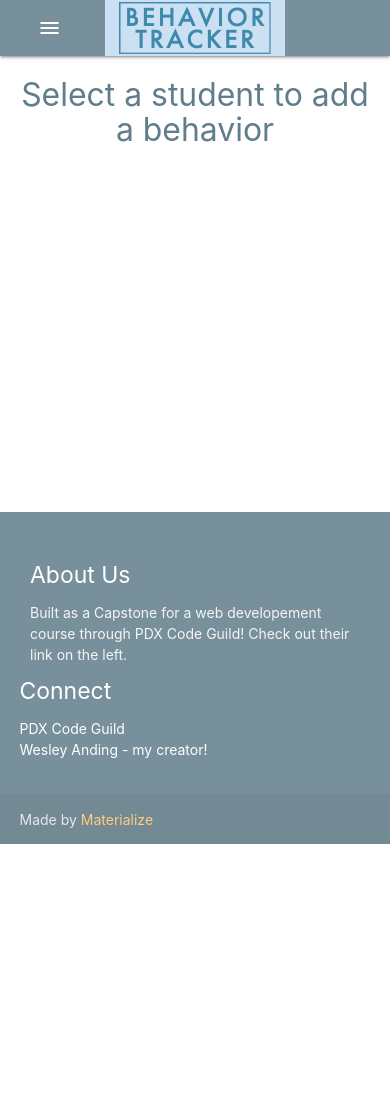
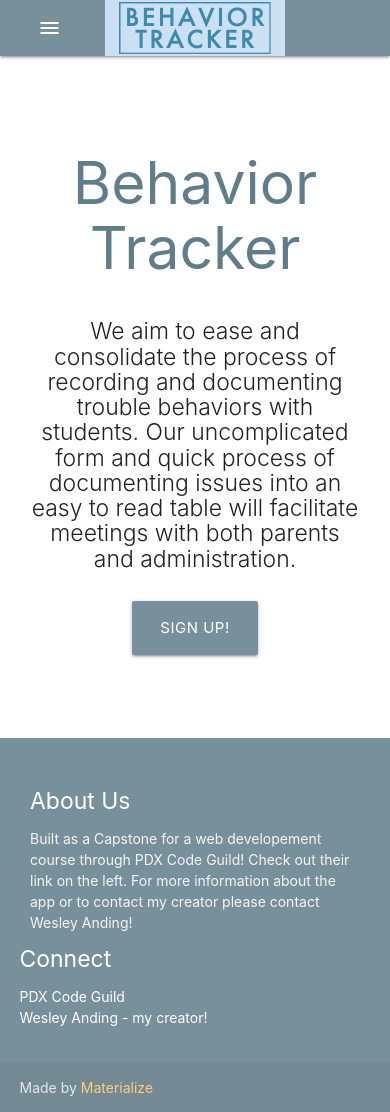
Before and after one commit to Wesleyanding/behavior_tracker, a Django app: page / in a window 390 px wide. Before the commit the page ends 844 px from the top, so only its background shows below. Run offline with Django 4.2, Linux system fonts and the light colour scheme; data that the repository does not hold is empty; some libraries are stand-ins or nearby versions.

Commit message:
Finished index

```diff
--- a/behav_tracker_app/static/behav_tracker_app/css/style.css
+++ b/behav_tracker_app/static/behav_tracker_app/css/style.css
@@ -22,3 +22,29 @@ body {
 main {
   flex: 1 0 auto;
 }
+
+.parallax-container {
+  min-height: 380px;
+  line-height: 0;
+  height: auto;
+  color: rgba(255,255,255,.9);
+}
+  .parallax-container .section {
+    width: 100%;
+  }
+
+@media only screen and (max-width : 992px) {
+  .parallax-container .section {
+    position: absolute;
+    top: 40%;
+  }
+  #index-banner .section {
+    top: 10%;
+  }
+}
+
+@media only screen and (max-width : 600px) {
+  #index-banner .section {
+    top: 0;
+  }
+}
--- a/behav_tracker_app/static/behav_tracker_app/js/init.js
+++ b/behav_tracker_app/static/behav_tracker_app/js/init.js
@@ -2,6 +2,7 @@
   $(function(){
 
     $('.sidenav').sidenav();
+    $('.parallax').parallax();
 
   }); // end of document ready
 })(jQuery); // end of jQuery name space
--- a/behav_tracker_app/templates/behav_tracker_app/_footer.html
+++ b/behav_tracker_app/templates/behav_tracker_app/_footer.html
@@ -5,10 +5,10 @@
       <div class="row">
         <div class="col l6 s12">
           <h5 class="white-text">About Us</h5>
-          <p class="grey-text text-lighten-4">Built as a Capstone for a web developement course through PDX Code Guild! Check out their link on the left.</p>
+          <p class="grey-text text-lighten-4">Built as a Capstone for a web developement course through PDX Code Guild! Check out their link on the left. For more information about the app or to contact my creator please contact Wesley Anding!</p>
 
 
-        </div>
+        </div class='col l6 s12'>
           <h5 class="white-text">Connect</h5>
           <ul>
             <li><a class="white-text" href="https://pdxcodeguild.com/">PDX Code Guild</a></li>
--- a/behav_tracker_app/templates/behav_tracker_app/_navbar.html
+++ b/behav_tracker_app/templates/behav_tracker_app/_navbar.html
@@ -13,7 +13,7 @@
                 <li><a href="{% url 'behavtrackerapp:logout' %}">Logout</a></li>
                 {% else %}
                 <li><a href="{% url 'behavtrackerapp:login' %}">Login</a></li>
-                <li><a href="{% url 'behavtrackerapp:signup' %}">Signup</a></li>
+                <li><a href="{% url 'behavtrackerapp:signup' %}">Sign up</a></li>
                 {% endif %}
             </ul>
 
@@ -24,7 +24,7 @@
                 <li><a href="{% url 'behavtrackerapp:viewstudents' %}" >View Students</a></li>
                 {% else %}
                 <li><a href="{% url 'behavtrackerapp:login' %}">Login</a></li>
-                <li><a href="{% url 'behavtrackerapp:signup' %}">Signup</a></li>
+                <li><a href="{% url 'behavtrackerapp:signup' %}">Sign up</a></li>
                 {% endif %}
             </ul>
             <a href="#" data-target="nav-mobile" class="sidenav-trigger"><i class="material-icons">menu</i></a>
--- a/behav_tracker_app/templates/behav_tracker_app/index.html
+++ b/behav_tracker_app/templates/behav_tracker_app/index.html
@@ -33,7 +33,7 @@
 <body>
     {% include 'behav_tracker_app/_navbar.html' %}
     <main>
-
+        {% if not request.user.is_anonymous %}
         <div id="app">
             <div class='container'>
                 <h4 class='header center blue-grey-text lighten-1-text'>Select a student to add a behavior</h4>
@@ -79,6 +79,22 @@
                 </div>
             </div>
         </div>
+        {% else %}
+        <div class="section no-pad-bot" id="index-banner">
+
+            <div class="container">
+              <br><br>
+              <h1 class="header center blue-grey-text lighten-1-text">Behavior Tracker</h1>
+              <div class="row center">
+                <h5 class="header col s12 light">We aim to ease and consolidate the process of recording and documenting trouble behaviors with students. Our uncomplicated form and quick process of documenting issues into an easy to read table will facilitate meetings with both parents and administration. </h5>
+              </div>
+              <div class="row center">
+                <a href="{% url 'behavtrackerapp:signup' %}" id="download-button" class="btn-large waves-effect waves-light blue-grey lighten-1 ">Sign up!</a>
+              </div>
+              <br><br>
+
+            </div>
+          </div>        {% endif %}
         <br>
     </main>
     {% include 'behav_tracker_app/_footer.html' %}
```
